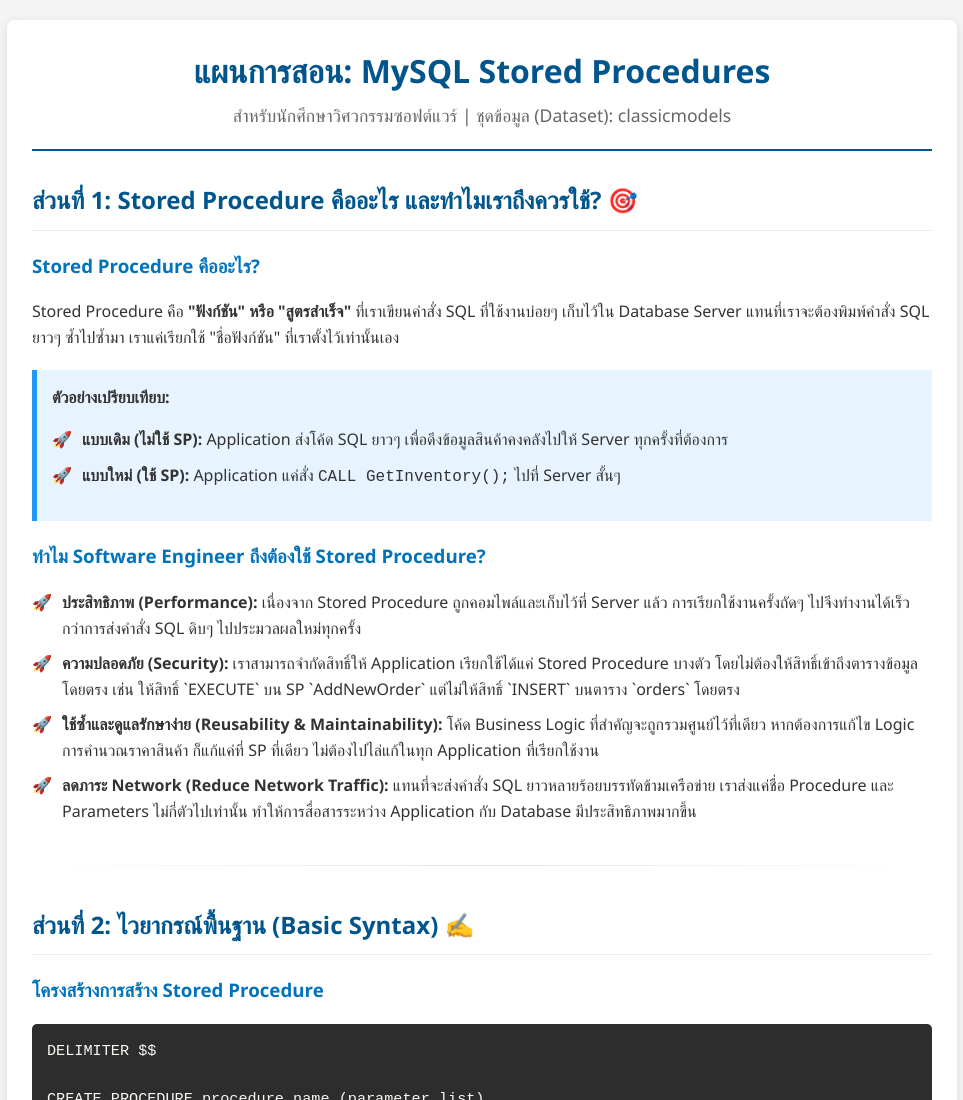
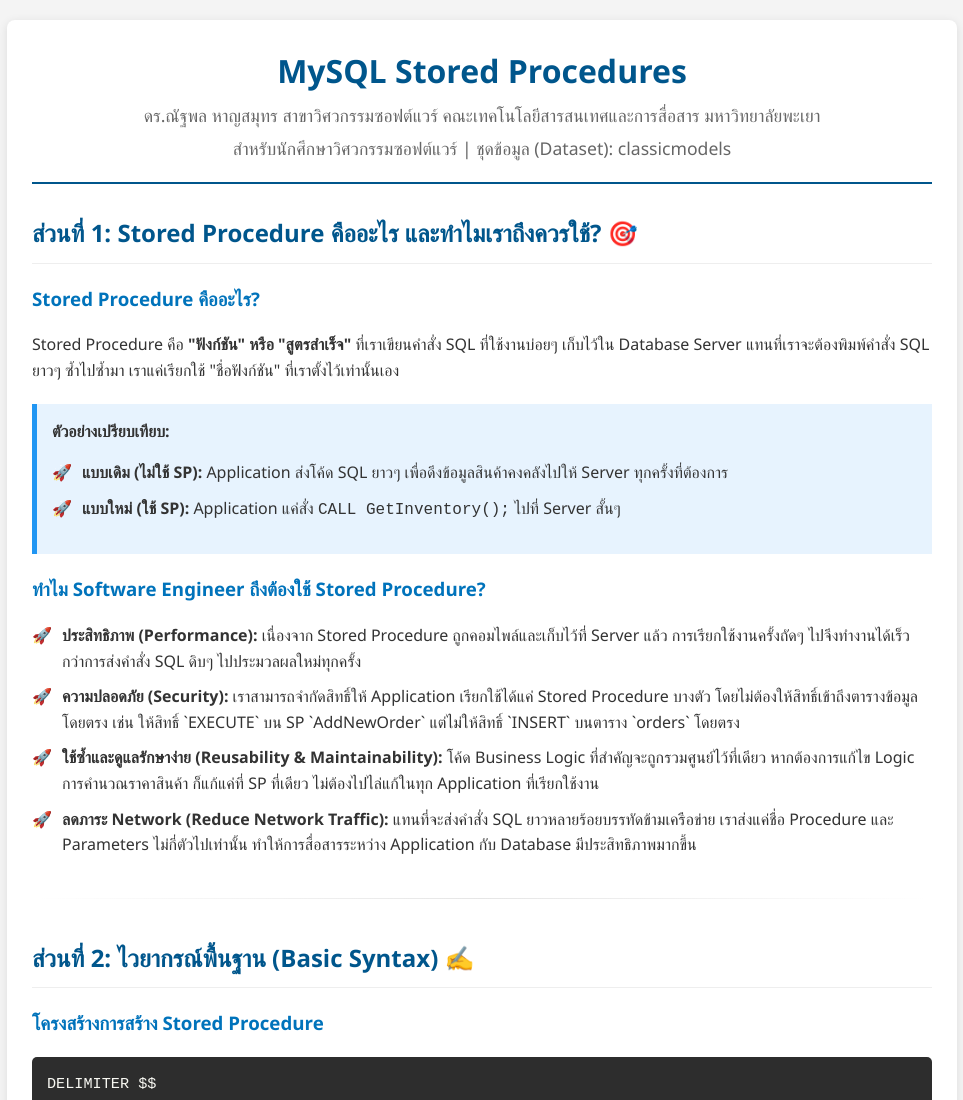
Before and after one commit to harnsamut/harnsamut, a plain HTML site: page index.html in a window 1280 px wide. Shown: the top 1100 px of the page, without its empty margins (158-1121 px from the left). Drawn offline with Linux system fonts and the light colour scheme.

Commit message:
Update index.html

```diff
--- a/index.html
+++ b/index.html
@@ -94,7 +94,8 @@
 
     <div class="container">
         <header>
-            <h1>แผนการสอน: MySQL Stored Procedures</h1>
+            <h1> MySQL Stored Procedures</h1>
+            <p>ดร.ณัฐพล หาญสมุทร สาขาวิศวกรรมซอฟต์แวร์ คณะเทคโนโลยีสารสนเทศและการสื่อสาร มหาวิทยาลัยพะเยา</p>
             <p>สำหรับนักศึกษาวิศวกรรมซอฟต์แวร์ | ชุดข้อมูล (Dataset): classicmodels</p>
         </header>
 
```
